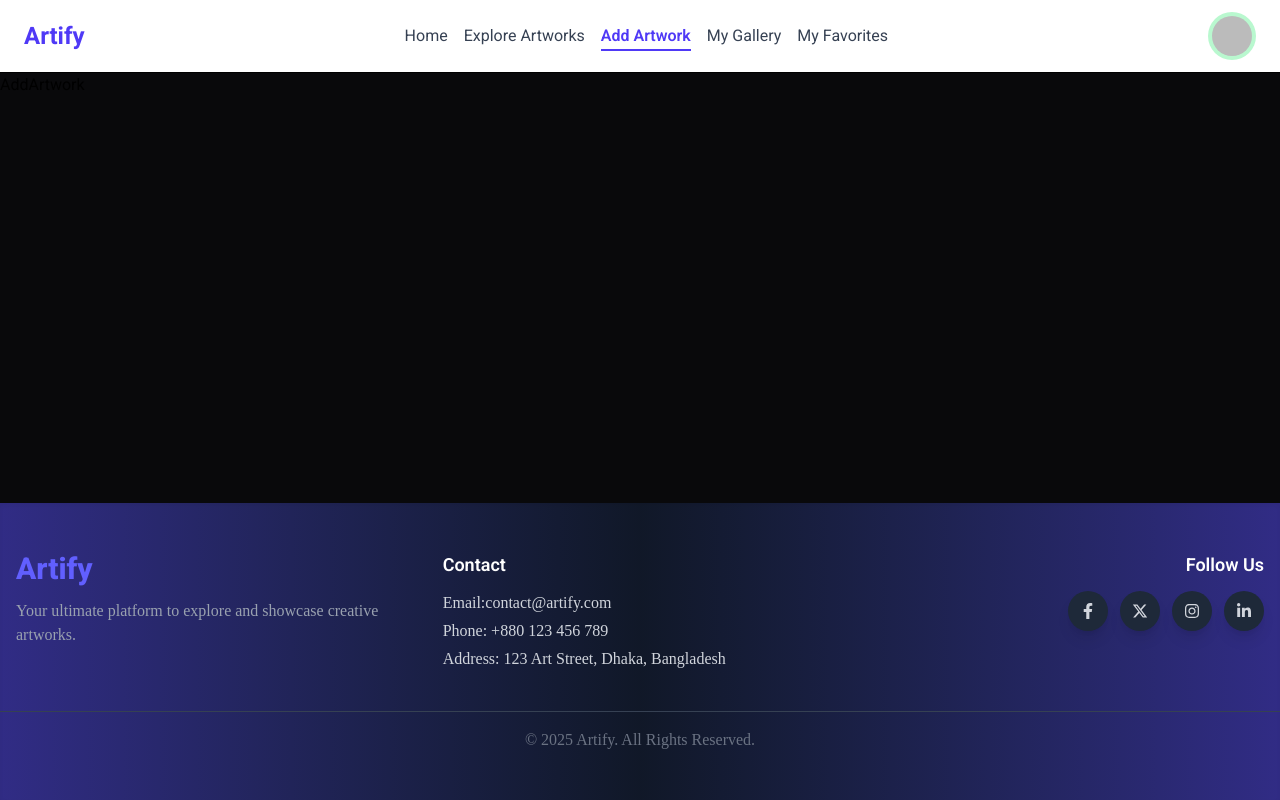
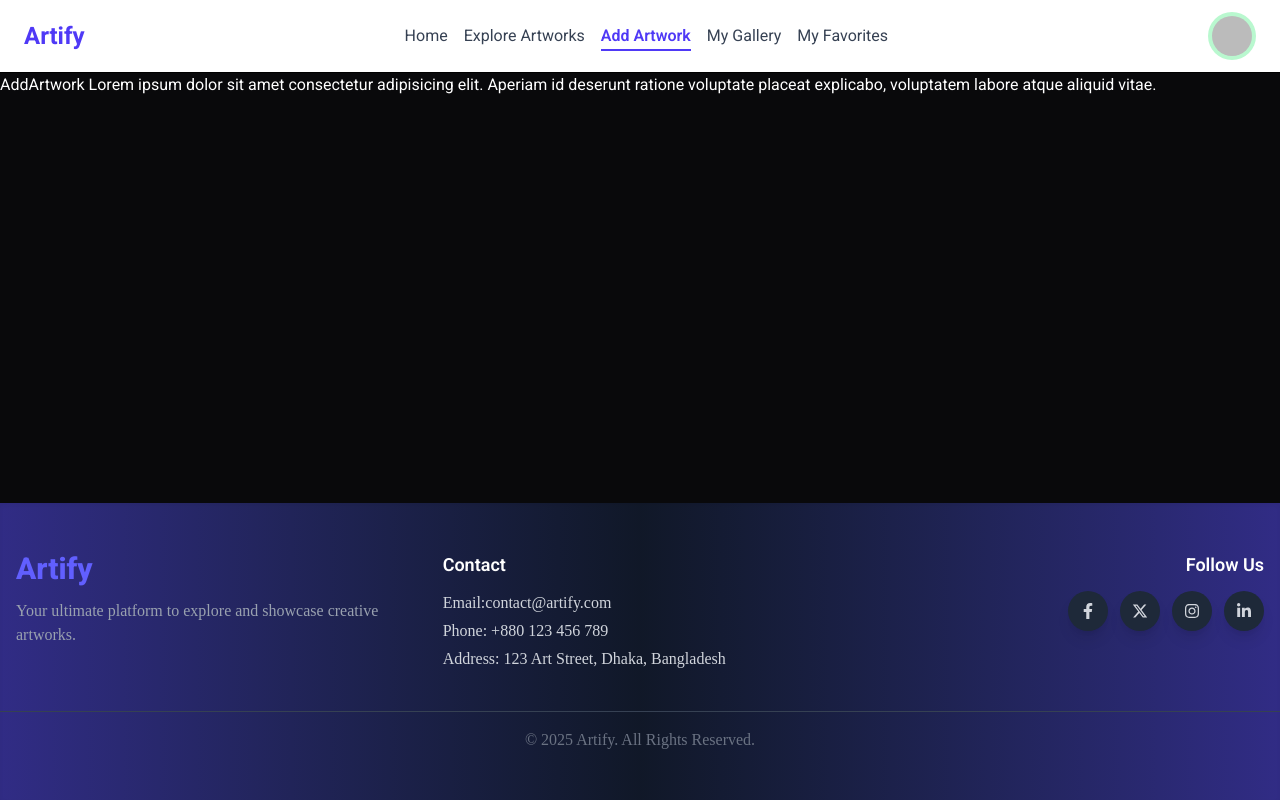
Before and after one commit to mdhasanmahamud-dev/Assignment_10_Artify_Client, a React (Vite) app: page /add-artwork in a window 1280 px wide. Built offline with nearby package versions, Linux system fonts and the light colour scheme; no server answers; sample sign-in values are in the browser's storage; a web font is replaced by a local one.

Commit message:
implement private route

```diff
--- a/src/pages/AddArtwork/AddArtwork/AddArtwork.jsx
+++ b/src/pages/AddArtwork/AddArtwork/AddArtwork.jsx
@@ -2,8 +2,8 @@ import React from 'react';
 
 const AddArtwork = () => {
     return (
-        <div>
-            AddArtwork
+        <div className='text-white'>
+            AddArtwork Lorem ipsum dolor sit amet consectetur adipisicing elit. Aperiam id deserunt ratione voluptate placeat explicabo, voluptatem labore atque aliquid vitae.
         </div>
     );
 };
--- a/src/routes/ProtectedRoutes.jsx
+++ b/src/routes/ProtectedRoutes.jsx
@@ -1,7 +1,19 @@
-import React from "react";
+import { Navigate } from "react-router";
+import useUserHook from "../hooks/useUserHook";
 
-const ProtectedRoutes = () => {
-  return <div>ProtectedRoutes ProtectedRoutes</div>;
+const ProtectedRoutes = ({ children }) => {
+  const { userloading, user } = useUserHook();
+  if (userloading) {
+    return (
+      <div className="text-center text-white py-20 text-xl">
+        Loading...
+      </div>
+    );
+  }
+  if (!user) {
+    return <Navigate to="/login" replace></Navigate>;
+  }
+  return children;
 };
 
 export default ProtectedRoutes;
--- a/src/routes/Routes.jsx
+++ b/src/routes/Routes.jsx
@@ -8,17 +8,25 @@ import MyFavorites from "../pages/MyFavorites/MyFavorites/MyFavorites";
 import Login from "../pages/AuthPages/Login/Login";
 import Register from "../pages/AuthPages/Register/Register";
 import PageNotFound from "../pages/PageNotFound/PageNotFound";
+import ProtectedRoutes from "./ProtectedRoutes";
 const router = createBrowserRouter([
   {
     path: "/",
     element: <MainLayout />,
-    errorElement : <PageNotFound/>,
+    errorElement: <PageNotFound />,
     children: [
       { index: true, element: <App /> },
       { path: "/login", element: <Login /> },
       { path: "/register", element: <Register /> },
       { path: "/explore-artworks", element: <ExploreArtworks /> },
-      { path: "/add-artwork", element: <AddArtwork /> },
+      {
+        path: "/add-artwork",
+        element: (
+          <ProtectedRoutes>
+            <AddArtwork />
+          </ProtectedRoutes>
+        ),
+      },
       { path: "/my-gallery", element: <MyGallery /> },
       { path: "/my-favorites", element: <MyFavorites /> },
     ],
```
